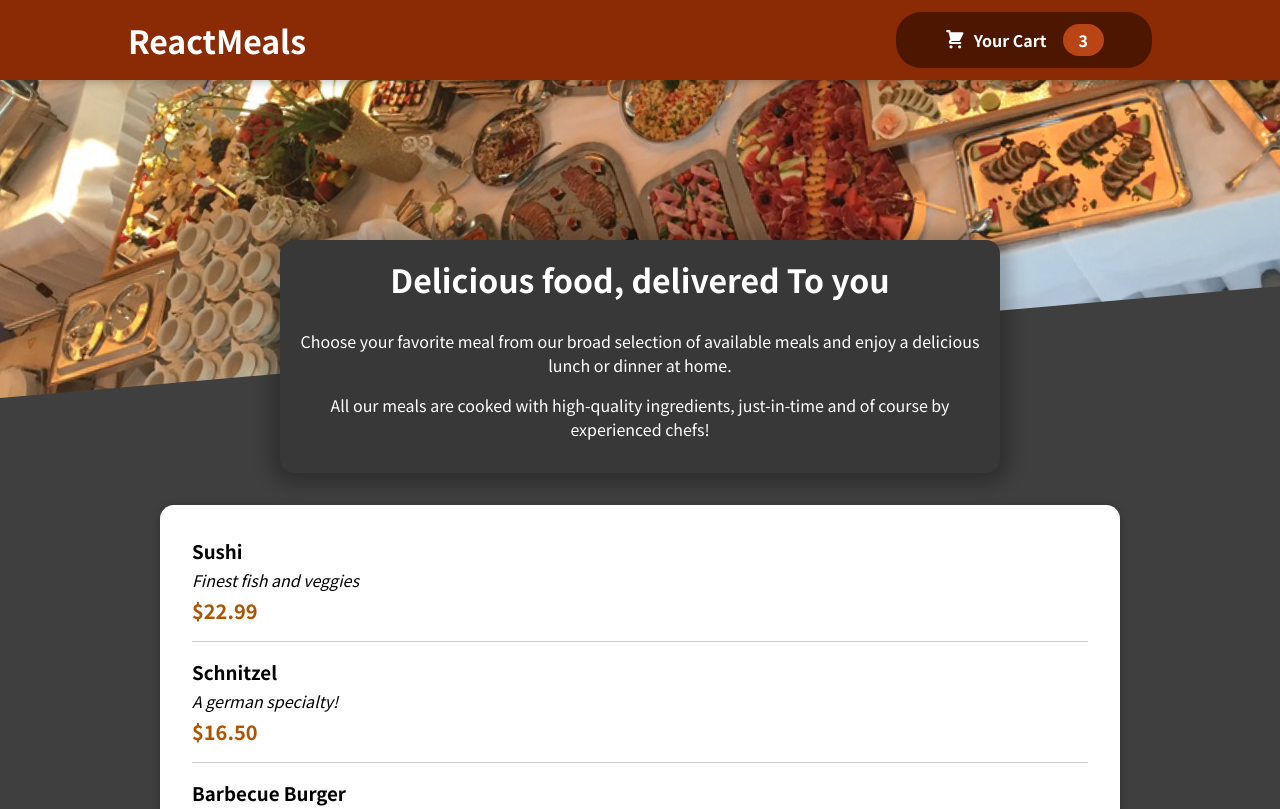
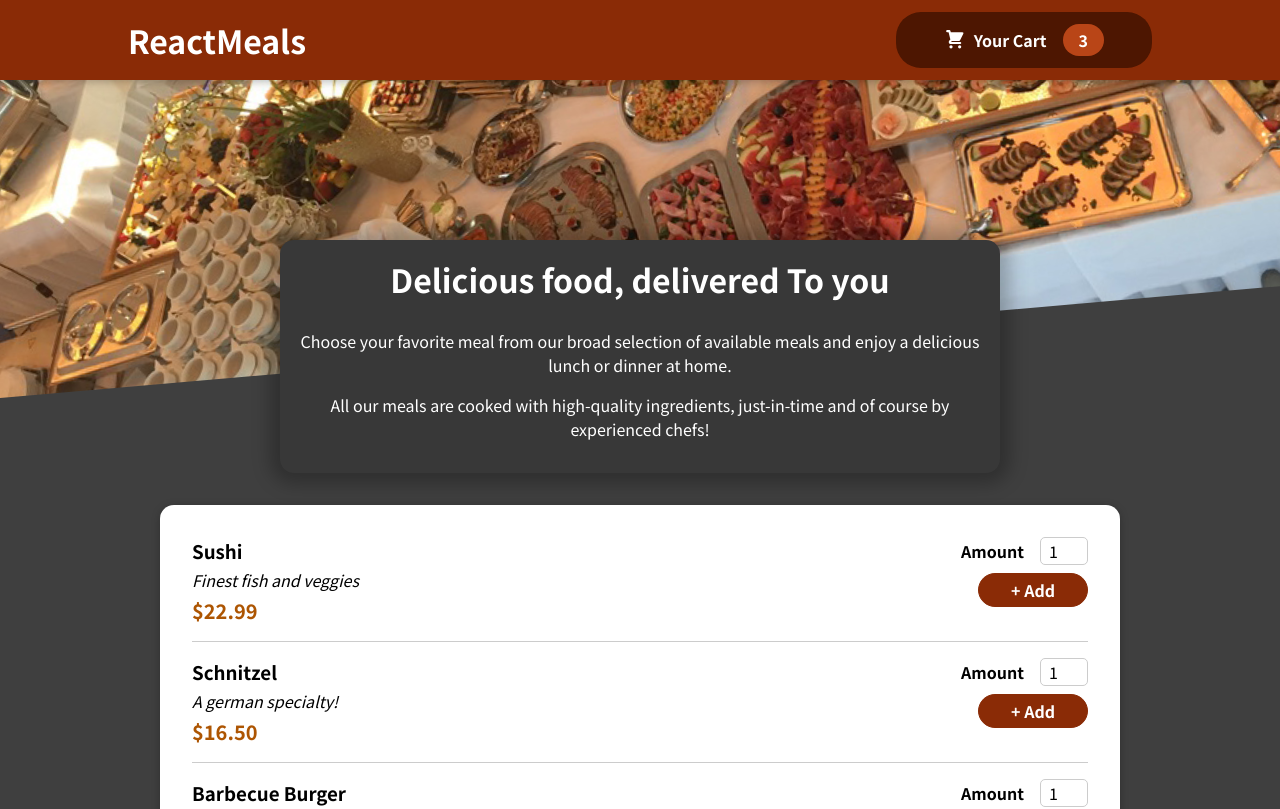
Before and after one commit to haosmos/food-order-app, a React (Create React App) app: page / in a window 1280 px wide. Shown: the top 809 px of the page. Built offline with nearby package versions, Linux system fonts and the light colour scheme.

Commit message:
added Form component

```diff
--- a/src/components/Meals/MealItem/MealItem.js
+++ b/src/components/Meals/MealItem/MealItem.js
@@ -1,4 +1,5 @@
-import classes from './MealItem.module.css';
+import MealItemForm from './MealItemForm';
+import classes      from './MealItem.module.css';
 
 const MealItem = (props) => {
   const price = `$${props.price.toFixed(2)}`
@@ -11,7 +12,7 @@
           <div className={classes.price}>{price}</div>
         </div>
         <div>
-
+          <MealItemForm/>
         </div>
       </li>
   )
--- a/src/components/Meals/MealItem/MealItemForm.js
+++ b/src/components/Meals/MealItem/MealItemForm.js
@@ -0,0 +1,22 @@
+import classes from './MealItemForm.module.css';
+import Input   from '../../UI/Input';
+
+const MealItemForm = (props) => {
+  return (
+      <form className={classes.form} action="">
+        <Input label="Amount" input=
+            {{
+              id: 'amount',
+              type: 'number',
+              min: '1',
+              max: '5',
+              step: '1',
+              defaultValue: '1'
+            }}
+        />
+        <button>+ Add</button>
+      </form>
+  )
+};
+
+export default MealItemForm;
--- /dev/null
+++ b/src/components/Meals/MealItem/MealItemForm.module.css
@@ -0,0 +1,20 @@
+.form {
+  text-align: right;
+}
+
+.form button {
+  font: inherit;
+  font-weight: bold;
+  padding: 0.25rem 2rem;
+  cursor: pointer;
+  color: white;
+  border: 1px solid #8a2b06;
+  border-radius: 20px;
+  background-color: #8a2b06;
+}
+
+.form button:hover,
+.form button:active {
+  border-color: #641e03;
+  background-color: #641e03;
+}
--- /dev/null
+++ b/src/components/UI/Input.js
@@ -0,0 +1,14 @@
+import classes from './Input.module.css';
+
+const Input = (props) => {
+  return (
+      <div className={classes.input}>
+        <label htmlFor={props.input.id}>
+          {props.label}
+        </label>
+        <input {...props.input}/>
+      </div>
+  )
+};
+
+export default Input;
--- /dev/null
+++ b/src/components/UI/Input.module.css
@@ -0,0 +1,18 @@
+.input {
+  display: flex;
+  align-items: center;
+  margin-bottom: 0.5rem;
+}
+
+.input label {
+  font-weight: bold;
+  margin-right: 1rem;
+}
+
+.input input {
+  font: inherit;
+  width: 3rem;
+  padding-left: 0.5rem;
+  border: 1px solid #ccc;
+  border-radius: 5px;
+}
```
